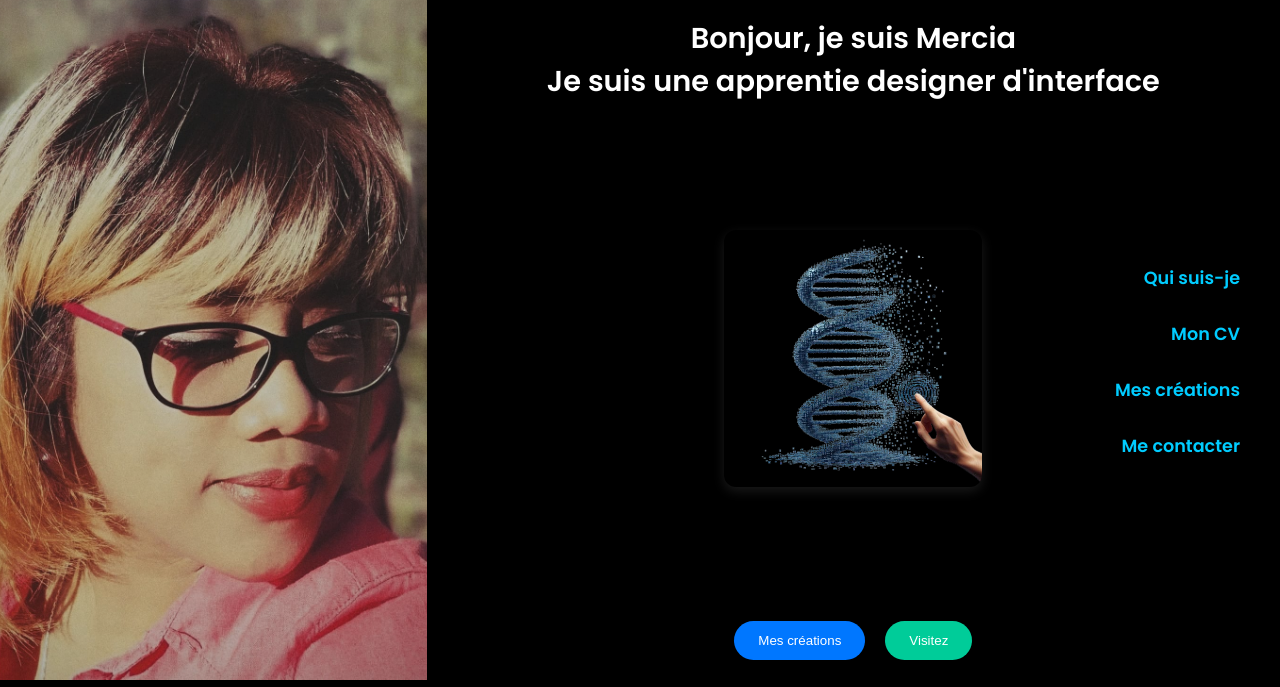
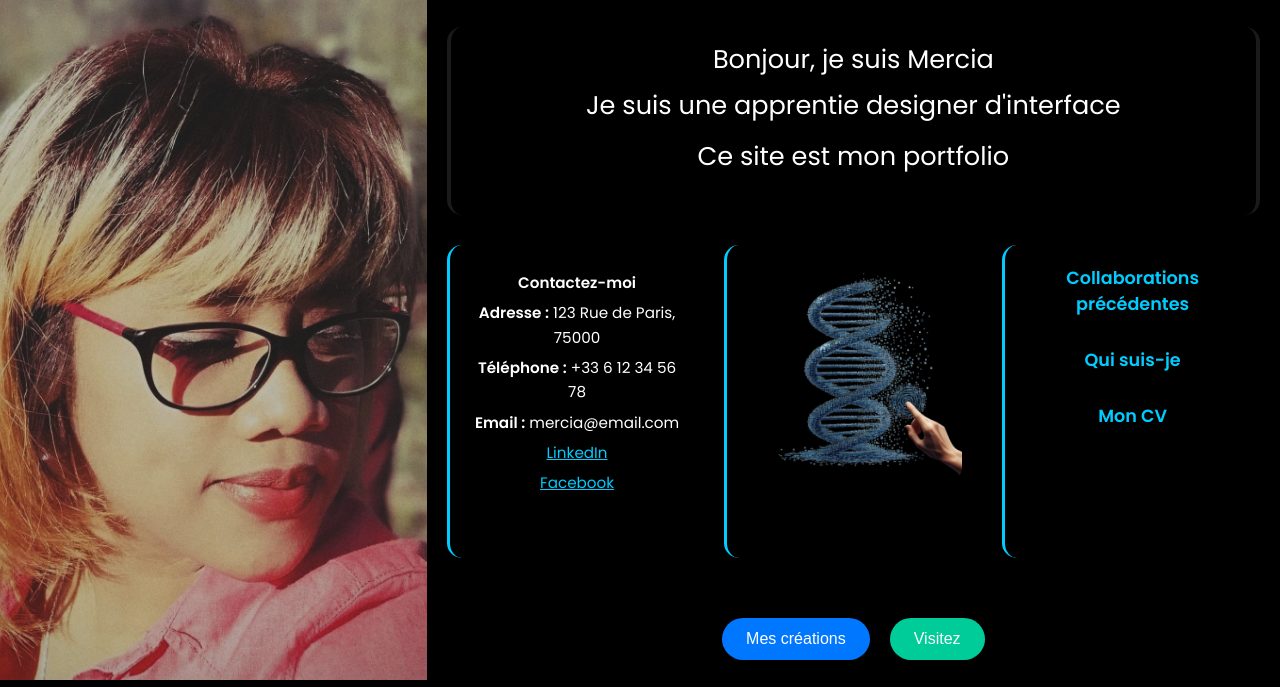
Before and after one commit to Ikala-Ni/E_portfolio, a plain HTML site: page index.html in a window 1280 px wide. Shown: the part 120-807 px from the top of the page. Drawn offline with Linux system fonts and the light colour scheme.

Commit message:
mis à jour de l apparence, ajout grid contact, ajout d une section collaboration à venir qui sera une nouvelle section dans main

```diff
--- a/accueil.css
+++ b/accueil.css
@@ -1,20 +1,29 @@
 /* ===== accueil.css ===== */
 /* 1. RESET + typo Poppins, fond noir et texte blanc */
 html, body {
-  margin: 0; padding: 0;
-  width: 100%; height: 100%;
+  margin: 0;
+  padding: 0;
+  width: 100%;
+  height: 100%;
   font-family: 'Poppins', sans-serif;
-  background: black; color: white;
+  background: black;
+  color: white;
+  overflow: hidden; /* empêcher le scroll global */
 }
-
 
 /* 2. .container: grid 1fr 2fr, plein écran */
 .container {
   display: grid;
   grid-template-columns: 1fr 2fr;
-  width: 100vw; height: 100vh;
+  width: 100vw;
+  height: 100vh;
 }
-.image img { width: 100%; height: 100%; object-fit: cover; filter: brightness(0.8); }
+.image img {
+  width: 100%;
+  height: 100%;
+  object-fit: cover;
+  filter: brightness(0.8);
+}
 
 /* 3. .content: grid 4 rangées auto/auto/1fr/auto */
 .content {
@@ -22,110 +31,177 @@ html, body {
   grid-template-rows: auto auto 1fr auto;
   padding: 20px;
   box-sizing: border-box;
-  overflow-y: auto;  /* active le scroll vertical si besoin */
+  overflow-y: auto;
+  height: 100vh; /* nécessaire pour forcer scroll local */
 }
 
 /* 3.1 H1 via .main-header */
+
 .main-header h1 {
-  font-family: 'Roboto', sans-serif; /* police dédiée */
+  font-family: 'Roboto', sans-serif;
   font-size: 3rem;
   color: #00ccff;
   letter-spacing: 2px;
   margin: 0;
-  text-align: left; /* alignement à gauche */
-  margin-bottom: 40px; /* ajoute de l’espace sous le h1 */
+  text-align: left;
+  margin-bottom: 40px;
 }
 
 /* 3.2 .top-bar H2 centré */
 .top-bar {
   text-align: center;
-  margin: 20px 0;
-}
-.top-bar .subtitle {
-  font-size: 1.8rem;
-  font-weight: 600;
-  margin: 0;
+  margin: 30px 0;
+  background-color: black;
+  border-left: 4px solid rgba(255,255,255,0.1);
+  border-right: 4px solid rgba(255,255,255,0.1); /* bordure noire uniquement ici */
+  padding: 20px;
+  border-radius: 15px;
+  box-shadow: 0 4px 12px black;
 }
 
-/* 3.3 .inner-grid: 3 colonnes, gap 20px, align-items center */
+.top-bar h2 {
+  font-size: 2rem;
+  font-weight: 700;
+  margin: 0;
+  line-height: 1;
+  font-family: 'Poppins', sans-serif;
+}
+
+.top-bar .subtitle {
+  font-size: 1.6rem;
+  font-weight: 400;
+  margin: 0;
+  margin-bottom: 20px;
+}
+
+/* 3.3 .inner-grid: 3 colonnes */
+.inner-grid > .grid-box {
+  height: 100%;
+  margin: 60px 1;
+}
+
 .inner-grid {
   display: grid;
-  grid-template-columns: 1fr 1fr 1fr; /* 3 parts égales pour vide, image, nav */
+  grid-template-columns: 1fr 1fr 1fr; /* toutes les colonnes égales */
   gap: 20px;
+  align-items: stretch; /* étendre chaque colonne à même hauteur */
+  text-align: center;
+}
+
+
+/* 3.3.1 .grid-box: style commun aux 3 colonnes */
+.grid-box {
+  background-color: black;
+  border-left: 3px solid #00ccff;
+  padding: 20px;
+  display: flex;
+  flex-direction: column;
   align-items: center;
+  border-radius: 15px;
+  height: 100%; /* occuper toute la hauteur */
+  box-sizing: border-box;
 }
-.cv-image img {
-  width: 100%; /* dimensions actuelles conservées */
-  max-width: 100%;
+
+/* 3.3.2 image dans la grid-box */
+.grid-box img {
+  width: 100%;
+  height: auto;
   border-radius: 12px;
-  box-shadow: 0 4px 12px rgba(255,255,255,0.1);
+  object-fit: contain;
 }
-.nav-links {
+
+
+/* 3.3.3 liens dans la grid-box */
+.grid-box .nav-links {
   display: flex;
-  flex-direction: column-reverse; /* ordre bas->haut */
+  flex-direction: column-reverse;
   justify-content: center;
-  align-items: flex-end; /* aligné à droite */
-  gap: 30px; /* augmente l’espace vertical entre les liens */
-  padding-right: 20px;
+  align-items: center; /* centrer horizontalement */
+  gap: 30px;
+  padding: 0; /* supprime tout décalage */
+  text-align: center; /* centre le texte à l'intérieur du conteneur */
 }
-.nav-links a { color: #00ccff; /* bleu clair */
+.grid-box .nav-links a {
+  color: #00ccff;
   text-decoration: none;
   font-weight: bold;
   font-size: 1.1rem;
- }
+  text-align: center;
+}
 
-/* 3.4 .bottom-buttons: flex centré, gap*/
+/* 3.3.4 contact dans la grid-box */
+.contact-section {
+  font-size: 0.95rem;
+  line-height: 1.6;
+}
+.contact-section p {
+  margin: 6px 0;
+}
+.contact-section a {
+  color: #00ccff;
+  text-decoration: underline;
+}
+
+
+/* 4 .bottom-buttons */
 .bottom-buttons {
   display: flex;
   justify-content: center;
   gap: 20px;
-  margin-top: 20px;
+  margin-top: 60px;
 }
 .bottom-buttons button {
   padding: 12px 24px;
   border-radius: 30px;
   border: none;
   cursor: pointer;
+  font-size: 1rem;
 }
-
 .bottom-buttons button:first-child {
   background: #0077ff;
   color: #fff;
 }
-
 .bottom-buttons button:last-child {
   background: #00cc99;
   color: #fff;
 }
 
-/* 4. MEDIA QUERIES mobile: stack, responsive 60/40 */
+/*MOBILE RESPONSIVE*/
 @media (max-width: 768px) {
   .container {
-    grid-template-columns: 50% 50%; /* à personnaliser*/
-    height: auto; /*important : pas de hauteur fixe */
+    grid-template-columns: 50% 50%;
+    height: auto;
   }
   .content {
     grid-template-rows: auto auto auto auto;
     row-gap: 20px;
     padding: 10px;
-    height: auto; /* permet au contenu de grandir selon besoin */
-    overflow-y: auto;
+    height: 100vh;
+  overflow-y: auto;
   }
-
   .main-header h1 {
     text-align: center;
   }
+
+  .inner-grid > .grid-box {
+    width: 100%;
+  }
+
   .inner-grid {
-    grid-template-columns: 1fr;
+    grid-template-columns: 1fr; /* empilement vertical */
     row-gap: 20px;
   }
-
   .nav-links {
-     gap: 20px;
-     align-items: center;
-    }
+    align-items: center;
+    gap: 20px;
+    padding: 0;
+  }
   .bottom-buttons {
     flex-direction: column;
     gap: 15px;
   }
+  .contact-section {
+    margin: auto;
+    max-width: 80%;
+  }
 }
--- a/index.html
+++ b/index.html
@@ -29,40 +29,54 @@
       <!-- Bloc 2 : Sous-titre H2 centré -->
       <div class="top-bar">
         <h2 class="subtitle">Bonjour, je suis Mercia</h2>
-        <h2 class="subtitle">Je suis une apprentie designer d'interface</h2>
+        <h2 class="subtitle">Je suis une apprentie designer d'interface
+          <p>Ce site est mon portfolio</p>
+        </h2>
       </div>
 
-      <!-- Bloc 3 : Grille 1/3 vide – 1/3 image – 1/3 liens -->
-      <div class="middle-section inner-grid">
-        <div></div> <!-- 1/3 vide -->
 
-        <div class="cv-image">
-          <img src="img/cv.png" alt="illustration" />
+       <!-- Bloc 3: Grille 1/3 vide – 1/3 image – 1/3 liens -->
+       <div class="inner-grid">
+        <!-- 1/3 : Contact -->
+        <div class="grid-box">
+          <div class="contact-section hidden" id="contact-card">
+            <p><strong>Contactez-moi</strong></p>
+            <p><strong>Adresse :</strong> 123 Rue de Paris, 75000</p>
+            <p><strong>Téléphone :</strong> +33 6 12 34 56 78</p>
+            <p><strong>Email :</strong> mercia@email.com</p>
+            <p><a href="https://www.linkedin.com/in/tonprofil" target="_blank">LinkedIn</a></p>
+            <p><a href="https://www.facebook.com/tonprofil" target="_blank">Facebook</a></p>
+          </div>
         </div>
 
-        <nav class="nav-links">
-          <a href="#contact" class="nav-link">Me contacter</a>
-          <a href="#portfolio" class="nav-link">Mes créations</a>
-          <a href="#cv" class="nav-link">Mon CV</a>
-          <a href="#presentation" class="nav-link">Qui suis-je</a>
-        </nav>
+        <!-- 2/3 : Image -->
+        <div class="grid-box">
+          <div class="cv-image">
+            <img src="img/cv.png" alt="illustration" />
+          </div>
+        </div>
+
+        <!-- 3/3 : Liens -->
+        <div class="grid-box">
+          <nav class="nav-links">
+
+
+            <a href="#" class="nav-link" data-section="cv">Mon CV</a>
+            <a href="#" class="nav-link" data-section="presentation">Qui suis-je</a>
+            <a href="#" class="nav-link" data-section="collaborateur">Collaborations précédentes</a>
+
+          </nav>
+        </div>
       </div>
 
+      <!-- Bloc 4 : Boutons -->
       <div class="bottom-buttons">
         <button class="nav-btn" data-section="portfolio">Mes créations</button>
         <button class="nav-btn" id="visit-btn">Visitez</button>
       </div>
-    </div>
-  </div>
 
-  <!-- JS pour nav links (pas de hamburger) -->
-  <script>
-    document.querySelectorAll('.nav-link, .nav-btn').forEach(el => {
-      el.addEventListener('click', () => {
-        const section = el.getAttribute('data-section') || el.getAttribute('href').substring(1);
-        if (section) window.location.href = `main.html#${section}`;
-      });
-    });
-  </script>
+
+  <!-- Script JS (chargé en dernier pour être sûr que le DOM est prêt) -->
+  <script src="accueil.js" defer></script>
 </body>
 </html>
```
